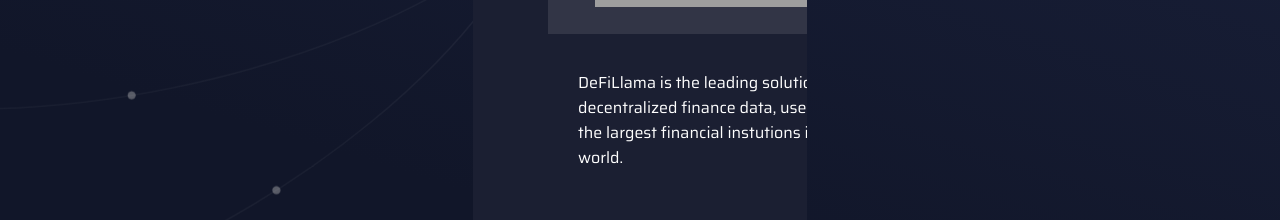
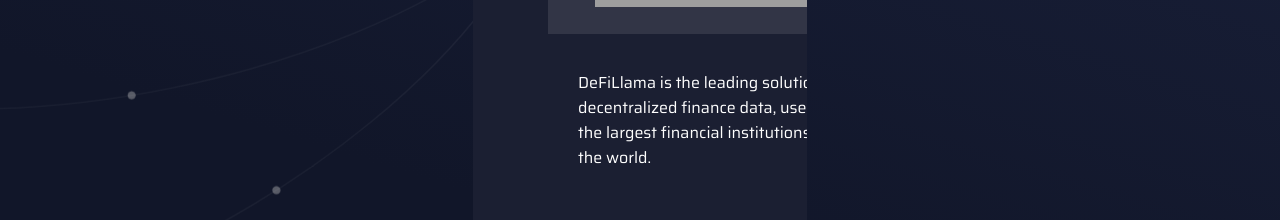
Before and after one commit to DefiLlama/llama-corp, a Next.js app: page / in a window 1280 px wide. Shown: the part 664-884 px from the top of the page. Built offline with nearby package versions, Linux system fonts and the light colour scheme; grey boxes are pictures that could not be loaded.

Commit message:
fix typos

```diff
--- a/data/projects.js
+++ b/data/projects.js
@@ -2,7 +2,7 @@
   {
     title: "DeFiLlama",
     description:
-      "DeFiLlama is the leading solution for decentralized finance data, used by the largest financial instutions in the world.",
+      "DeFiLlama is the leading solution for decentralized finance data, used by the largest financial institutions in the world.",
     logo: {
       src: "/assets/defillama.svg",
       width: 240,
@@ -35,7 +35,7 @@
   {
     title: "LlamaFolio",
     description:
-      "LlamaFolio is open and transparent wallet analytics tool and portfolio tracker. Coming soon.",
+      "LlamaFolio is an open and transparent wallet analytics tool and portfolio tracker. Coming soon.",
     logo: {
       src: "/assets/llamafolio.svg",
       width: 220,
```
